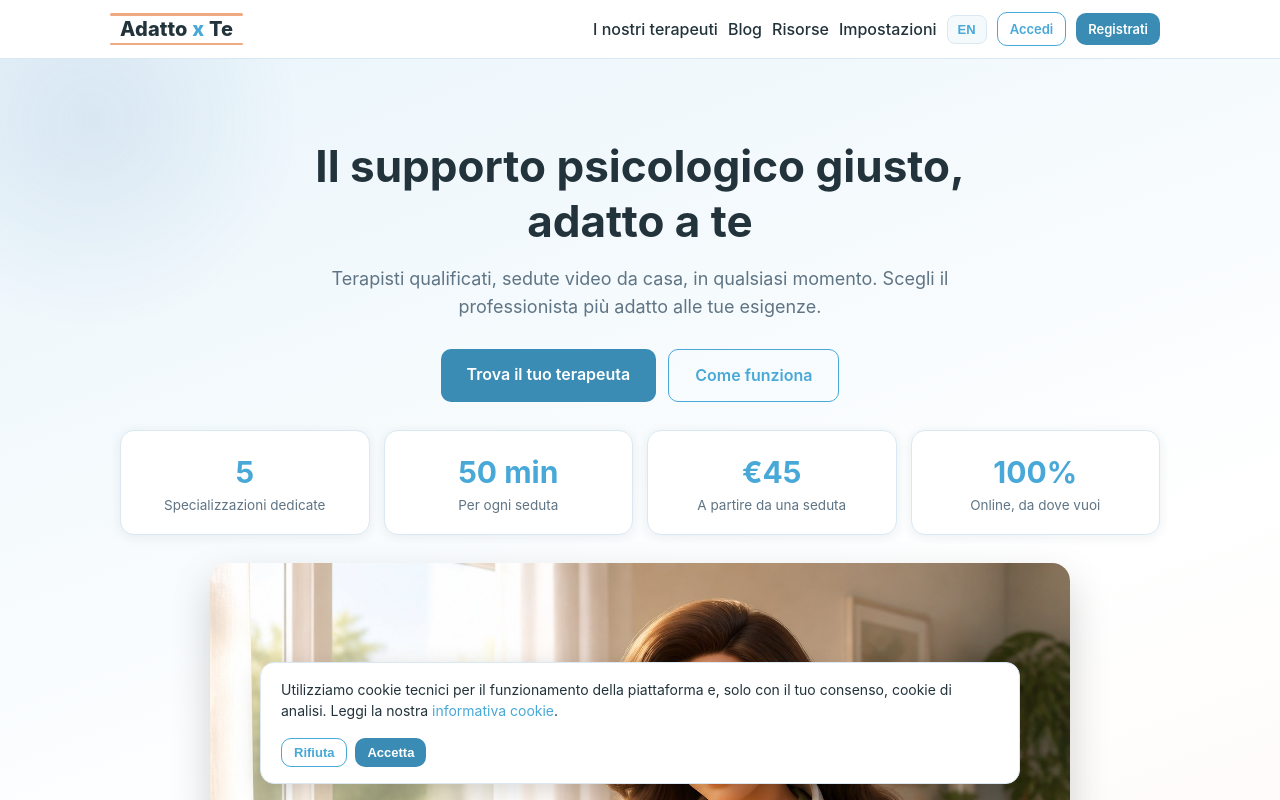
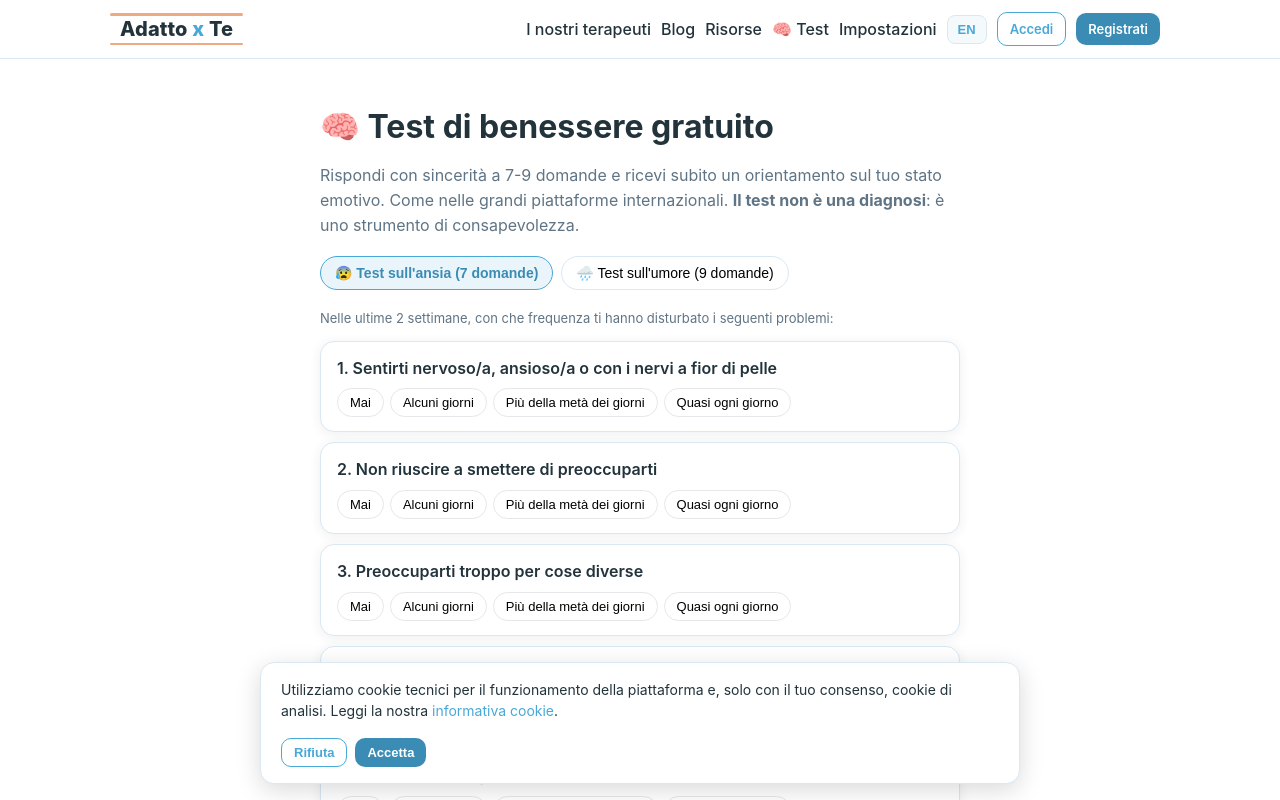
Before and after one commit to antonio-durso/adattoxte, a React (Vite) app in the folder frontend/: page /test in a window 1280 px wide. Before the commit this address led to /. Shown: the top 800 px of the page. Built offline with nearby package versions, Linux system fonts and the light colour scheme; no server answers.

Commit message:
Test di benessere gratuito (GAD-7/PHQ-9) come Talkspace/BetterHelp

```diff
--- a/frontend/src/App.jsx
+++ b/frontend/src/App.jsx
@@ -17,6 +17,7 @@ import BlogList from './pages/BlogList';
 import BlogArticle from './pages/BlogArticle';
 import Receipt from './pages/Receipt';
 import Risorse from './pages/Risorse';
+import CheckIn from './pages/CheckIn';
 import Settings from './pages/Settings';
 import Privacy from './pages/Privacy';
 import CookiePolicy from './pages/CookiePolicy';
@@ -37,6 +38,7 @@ export default function App() {
               <Route path="/blog/:slug" element={<BlogArticle />} />
               <Route path="/ricevuta/:id" element={<Receipt />} />
               <Route path="/risorse" element={<Risorse />} />
+              <Route path="/test" element={<CheckIn />} />
               <Route path="/registrazione" element={<Register />} />
               <Route path="/accedi" element={<Login />} />
               <Route path="/privacy" element={<Privacy />} />
--- a/frontend/src/components/Navbar.jsx
+++ b/frontend/src/components/Navbar.jsx
@@ -29,6 +29,7 @@ export default function Navbar() {
           <Link to="/terapeuti">{t('nav.therapists')}</Link>
           <Link to="/blog">{t('nav.blog')}</Link>
           <Link to="/risorse">{t('nav.risorse')}</Link>
+          <Link to="/test">🧠 Test</Link>
           {areaLink && (
             <Link to={areaLink}>
               {user.role === 'therapist' ? t('nav.therapistArea') : user.role === 'patient' ? t('nav.patientArea') : t('nav.adminArea')}
--- /dev/null
+++ b/frontend/src/pages/CheckIn.jsx
@@ -0,0 +1,149 @@
+import { useState } from 'react';
+import { Link } from 'react-router-dom';
+
+// Test di benessere gratuiti (modello Talkspace/BetterHelp — "free mental health tests")
+// GAD-7 (ansia) e PHQ-9 (umore), scale di dominio pubblico.
+// ATTENZIONE: i punteggi sono orientativi, NON una diagnosi medica.
+
+const GAD7 = [
+  'Sentirti nervoso/a, ansioso/a o con i nervi a fior di pelle',
+  'Non riuscire a smettere di preoccuparti',
+  'Preoccuparti troppo per cose diverse',
+  'Difficoltà a rilassarti',
+  'Essere così irrequieto/a da non riuscire a stare fermo/a',
+  'Essere facilmente irritabile o nervoso/a',
+  'Avere paura che possa succedere qualcosa di terribile',
+];
+
+const PHQ9 = [
+  'Scarso interesse o piacere nel fare le cose',
+  'Sentirti giù, depresso/a o senza speranza',
+  'Difficoltà ad addormentarti, o dormire troppo',
+  'Sentirti stanco/a o con poca energia',
+  'Scarso appetito, o mangiare troppo',
+  'Sentirti male con te stesso/a, o sentirti un fallito/a',
+  'Difficoltà a concentrarti (leggere, lavorare)',
+  'Muoverti o parlare così lentamente da essere notato/a, o al contrario essere irrequieto/a',
+  'Pensieri di farti del male o che saresti meglio morto/a',
+];
+
+const SCALE = [
+  { v: 0, label: 'Mai' },
+  { v: 1, label: 'Alcuni giorni' },
+  { v: 2, label: 'Più della metà dei giorni' },
+  { v: 3, label: 'Quasi ogni giorno' },
+];
+
+function interpret(test, score) {
+  if (test === 'ansia') {
+    if (score <= 4) return { level: 'Basso', color: '#166534', text: 'Il tuo livello di ansia risulta basso. Continua a prenderti cura del tuo equilibrio quotidiano.' };
+    if (score <= 9) return { level: 'Lieve', color: '#b45309', text: 'Rileviamo un livello lieve di ansia. Le tecniche di rilassamento e il movimento possono aiutarti molto.' };
+    if (score <= 14) return { level: 'Moderato', color: '#b91c1c', text: 'Rileviamo un livello moderato di ansia. Un percorso con uno psicologo specializzato può fare una grande differenza.' };
+    return { level: 'Elevato', color: '#7f1d1d', text: 'Rileviamo un livello elevato di ansia. Ti consigliamo di parlare con un professionista al più presto.' };
+  }
+  if (score <= 4) return { level: 'Basso', color: '#166534', text: 'Il tuo umore risulta nella norma. Continua con le tue abitudini di cura.' };
+  if (score <= 9) return { level: 'Lieve', color: '#b45309', text: 'Rileviamo un leggero calo dell\'umore. Attività, luce naturale e connessioni sociali aiutano.' };
+  if (score <= 14) return { level: 'Moderato', color: '#b91c1c', text: 'Rileviamo un livello moderato di disagio. Un percorso psicologico può aiutarti a ritrovare energia.' };
+  return { level: 'Elevato', color: '#7f1d1d', text: 'Rileviamo un disagio significativo. Ti consigliamo di parlare con un professionista al più presto.' };
+}
+
+export default function CheckIn() {
+  const [test, setTest] = useState('ansia');
+  const [answers, setAnswers] = useState(Array(9).fill(null));
+  const [done, setDone] = useState(false);
+
+  const questions = test === 'ansia' ? GAD7 : PHQ9;
+  const total = answers.slice(0, questions.length).filter((a) => a != null).reduce((s, a) => s + a, 0);
+  const allAnswered = answers.slice(0, questions.length).every((a) => a != null);
+  const result = done ? interpret(test, total) : null;
+
+  return (
+    <div className="container section" style={{ maxWidth: 680, margin: '0 auto' }}>
+      <h1>🧠 Test di benessere gratuito</h1>
+      <p className="muted">
+        Rispondi con sincerità a 7-9 domande e ricevi subito un orientamento sul tuo stato
+        emotivo. Come nelle grandi piattaforme internazionali. <strong>Il test non è una diagnosi</strong>:
+        è uno strumento di consapevolezza.
+      </p>
+
+      {!done && (
+        <div className="type-toggle" style={{ margin: '18px 0' }}>
+          <button className={test === 'ansia' ? 'chip active' : 'chip'} onClick={() => { setTest('ansia'); setAnswers(Array(9).fill(null)); setDone(false); }}>
+            😰 Test sull'ansia (7 domande)
+          </button>
+          <button className={test === 'umore' ? 'chip active' : 'chip'} onClick={() => { setTest('umore'); setAnswers(Array(9).fill(null)); setDone(false); }}>
+            🌧️ Test sull'umore (9 domande)
+          </button>
+        </div>
+      )}
+
+      {!done && (
+        <>
+          <p className="muted small">Nelle ultime 2 settimane, con che frequenza ti hanno disturbato i seguenti problemi:</p>
+          {questions.map((q, qi) => (
+            <div key={qi} className="card" style={{ padding: '14px 16px', marginBottom: 10 }}>
+              <p style={{ fontWeight: 600, margin: '0 0 8px' }}>{qi + 1}. {q}</p>
+              <div style={{ display: 'flex', flexWrap: 'wrap', gap: 6 }}>
+                {SCALE.map((s) => (
+                  <button
+                    key={s.v}
+                    onClick={() => setAnswers((a) => { const n = [...a]; n[qi] = s.v; return n; })}
+                    style={{
+                      border: answers[qi] === s.v ? '2px solid #4f46e5' : '1px solid #e5e7eb',
+                      background: answers[qi] === s.v ? '#eef2ff' : '#fff',
+                      borderRadius: 999,
+                      padding: '6px 12px',
+                      fontSize: 13,
+                      cursor: 'pointer',
+                    }}
+                  >
+                    {s.label}
+                  </button>
+                ))}
+              </div>
+            </div>
+          ))}
+
+          <button
+            className="btn btn-primary btn-lg"
+            disabled={!allAnswered}
+            onClick={() => setDone(true)}
+            style={{ marginTop: 8 }}
+          >
+            {allAnswered ? 'Vedi il mio risultato →' : `Rispondi a tutte le domande (${answers.filter((a) => a != null).length}/${questions.length})`}
+          </button>
+        </>
+      )}
+
+      {done && result && (
+        <>
+          <div className="card" style={{ padding: 22, borderLeft: `6px solid ${result.color}`, marginTop: 10 }}>
+            <div className="muted small">Il tuo livello risulta:</div>
+            <div style={{ fontSize: 30, fontWeight: 800, color: result.color }}>{result.level}</div>
+            <div style={{ fontSize: 18, fontWeight: 700, margin: '6px 0' }}>Punteggio: {total} / {questions.length * 3}</div>
+            <p>{result.text}</p>
+          </div>
+
+          {test === 'umore' && answers[8] > 0 && (
+            <div className="card" style={{ padding: 18, border: '2px solid #b91c1c', marginTop: 12 }}>
+              <strong>⚠️ Se hai pensieri di farti del male, non restare solo/a.</strong>
+              <p className="muted" style={{ marginBottom: 8 }}>
+                Chiama subito il <strong>112</strong> (emergenza) o il <strong>1522</strong> (numero anti-violenza e sostegno psicologico), oppure rivolgiti al Pronto Soccorso più vicino. Se stai male ora, un professionista può ascoltarti subito.
+              </p>
+            </div>
+          )}
+
+          <div style={{ display: 'flex', gap: 10, marginTop: 18, flexWrap: 'wrap' }}>
+            <Link to="/terapeuti" className="btn btn-primary">Parla con uno psicologo</Link>
+            <button className="btn btn-outline" onClick={() => { setAnswers(Array(9).fill(null)); setDone(false); }}>
+              Rifai il test
+            </button>
+          </div>
+          <p className="muted small" style={{ marginTop: 14 }}>
+            ⚠️ Questo test usa le scale standard internazionali GAD-7 e PHQ-9 (dominio pubblico) ma non sostituisce una valutazione professionale.
+          </p>
+        </>
+      )}
+    </div>
+  );
+}
```
